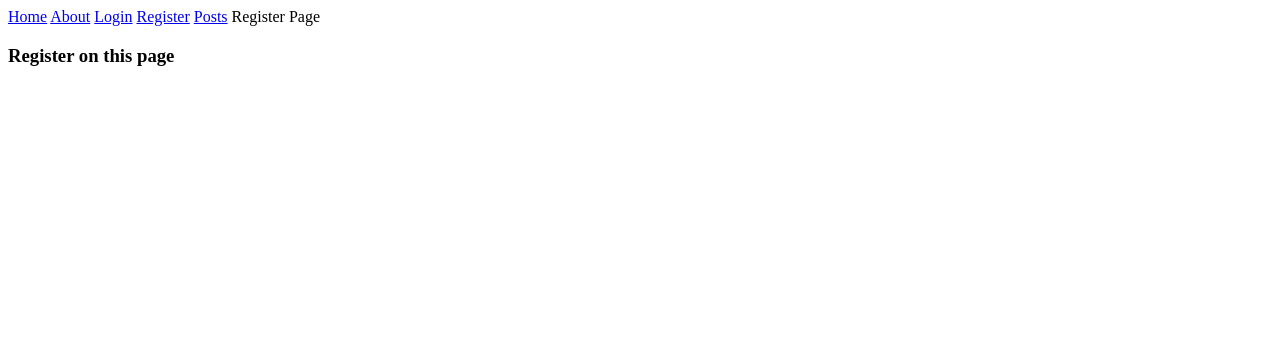
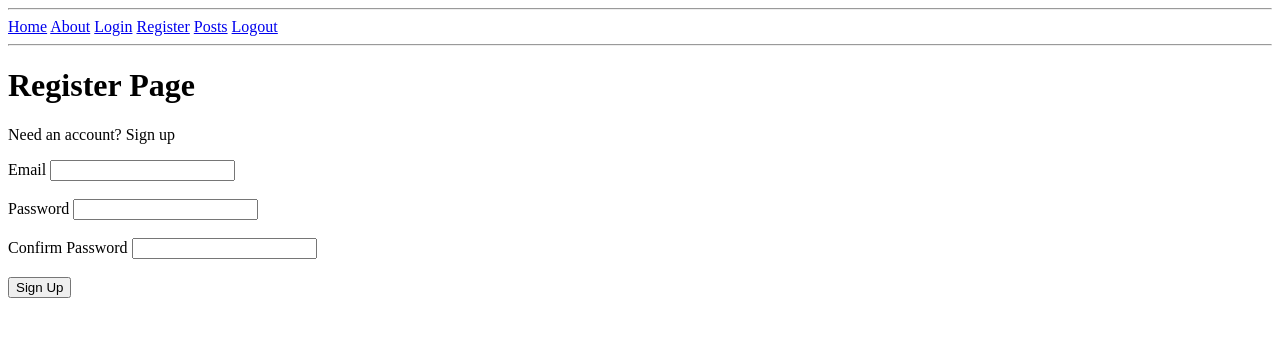
Before and after one commit to sophiecosgrove/flask_blog, a Flask app: page /register in a window 1280 px wide. Shown: the top 337 px of the page. Run offline with Flask 2, Linux system fonts and the light colour scheme.

Commit message:
13/05/20

```diff
--- a/application/__init__.py
+++ b/application/__init__.py
@@ -1,10 +1,15 @@
 from flask import Flask
 from os import getenv
 from flask_sqlalchemy import SQLAlchemy
+from flask_bcrypt import Bcrypt
+from flask_login import LoginManager
 
 app = Flask(__name__)
 app.config['SQLALCHEMY_DATABASE_URI']=getenv('FLASK_BLOG_DB_URI')
 app.config['SECRET_KEY'] = getenv('SECRET_KEY')
 db = SQLAlchemy(app)
+bcrypt = Bcrypt(app)
+login_manager = LoginManager(app)
+login_manager.login_view = 'login'
 
 from application import routes
--- a/application/forms.py
+++ b/application/forms.py
@@ -1,6 +1,33 @@
 from flask_wtf import FlaskForm
-from wtforms import StringField, SubmitField
-from wtforms.validators import DataRequired, Length
+from wtforms import StringField, SubmitField, PasswordField, BooleanField
+from wtforms.validators import DataRequired, Length, Email, EqualTo, ValidationError
+from application.models import Users
+
+class RegistrationForm(FlaskForm):
+    email = StringField('Email',
+        validators = [
+            DataRequired(),
+            Email()
+        ]
+    )
+    password = PasswordField('Password',
+        validators = [
+            DataRequired(),
+        ]
+    )
+    confirm_password = PasswordField('Confirm Password',
+        validators = [
+            DataRequired(),
+            EqualTo('password')
+        ]
+    )
+    submit = SubmitField('Sign Up')
+
+    def validate_email(self, email):
+        user = Users.query.filter_by(email=email.data).first()
+
+        if user:
+            raise ValidationError('Email already in use')
 
 
 class PostForm(FlaskForm):
@@ -29,3 +56,20 @@ class PostForm(FlaskForm):
                 ]
             )
     submit = SubmitField('Post Content')
+
+class LoginForm(FlaskForm):
+    email = StringField('Email',
+        validators=[
+            DataRequired(),
+            Email()
+        ]
+    )
+
+    password = PasswordField('Password',
+        validators=[
+            DataRequired()
+        ]
+    )
+
+    remember = BooleanField('Remember Me')
+    submit = SubmitField('Login')
--- a/application/routes.py
+++ b/application/routes.py
@@ -1,7 +1,8 @@
-from flask import render_template, redirect, url_for
-from application import app, db
-from application.models import Posts
-from application.forms import PostForm
+from flask import render_template, redirect, url_for, request
+from application import app, db, bcrypt
+from application.models import Posts, Users
+from application.forms import PostForm, RegistrationForm, LoginForm
+from flask_login import login_user, current_user, logout_user, login_required
 
 @app.route('/')
 @app.route('/home')
@@ -13,15 +14,25 @@ def home():
 def about():
     return render_template('about.html', title='About Page')
 
-@app.route('/login')
+@app.route('/login', methods=['GET', 'POST'])
 def login():
-    return render_template('login.html', title='Login Page')
+    if current_user.is_authenticated:
+        return redirect(url_for('home'))
+    form = LoginForm()
+    if form.validate_on_submit():
+        user=Users.query.filter_by(email=form.email.data).first()
+        if user and bcrypt.check_password_hash(user.password, form.password.data):
+            login_user(user, remember=form.remember.data)
+            next_page = request.args.get('next')
+            if next_page:
+                return redirect(next_page)
+            else:
+                return redirect(url_for('home'))
+    return render_template('login.html', title='Login Page', form=form)
 
-@app.route('/register')
-def register():
-    return render_template('register.html', title='Register Page')
 
 @app.route('/post', methods=['GET','POST'])
+@login_required
 def post():
     form = PostForm()
     if form.validate_on_submit():
@@ -38,3 +49,22 @@ def post():
     else:
         print(form.errors)
     return render_template('post.html', title='Post', form=form)
+
+@app.route('/register', methods=['GET', 'POST'])
+def register():
+    form = RegistrationForm()
+    if form.validate_on_submit():
+        hash_pw = bcrypt.generate_password_hash(form.password.data)
+
+        user = Users(email=form.email.data, password=hash_pw)
+
+        db.session.add(user)
+        db.session.commit()
+
+        return redirect(url_for('post'))
+    return render_template('register.html', title='Register', form=form)
+
+@app.route("/logout")
+def logout():
+    logout_user()
+    return redirect(url_for('login'))
--- a/application/templates/layout.html
+++ b/application/templates/layout.html
@@ -1,13 +1,16 @@
 <html>
 	<head>
 		<title>{{ title }}</title>
+		<hr/>
 		<a href="{{ url_for('home') }}">Home</a>
 		<a href="{{ url_for('about') }}">About</a>
 		<a href="{{ url_for('login') }}">Login</a>
 		<a href="{{ url_for('register') }}">Register</a>
 		<a href="{{ url_for('post') }}">Posts</a>
+		<a href="{{ url_for('login') }}">Logout</a>
+		<hr/>
 	</head>
-   	<body>
+     	<body>
  		{% block body_content %}{% endblock %}
  	</body>
 
--- a/application/templates/register.html
+++ b/application/templates/register.html
@@ -1,11 +1,50 @@
 
 {% extends 'layout.html'%}
 {% block body_content %}
-                {{ title }}
-
-
-                <div>
-                        <h3>Register on this page</h3>
-                </div>
-
+    <h1>Register Page</h1>
+    <p>Need an account? Sign up</p>
+    <div class='form'>
+	    <form method='POST' action=''>
+		    {{ form.hidden_tag() }}
+		    <div class='form_group'>
+			    {{ form.email.label }}
+			    {{ form.email }}
+			    {% if form.email.errors %}
+			        <div class='error'>
+					{% for error in form.email.errors %}
+					    <span>{{ error }}</span>
+					{% endfor %}
+				</div>
+		            {% endif %}
+		    </div>
+		    <br>
+		    <div class='form_group'>
+		            {{ form.password.label }}
+                            {{ form.password }}
+                            {% if form.password.errors %}
+                                <div class='error'>
+                                    {% for error in form.password.errors %}
+                                        <span>{{ error }}</span>
+                                    {% endfor %}
+                                </div>
+			    {% endif %}
+		    </div>
+                    <br>
+		    <div class='form_group'>
+			    {{ form.confirm_password.label }}
+		            {{ form.confirm_password }}
+		            {% if form.confirm_password.errors %}
+		                <div class='error'>
+				    {% for error in form.confirm_password.errors %}
+				        <span>{{ error }}</span>
+				    {% endfor %}
+			        </div>
+                            {% endif %}
+		    </div>
+		    <br>
+		    <div class='form_group'>
+			        {{ form.submit }}
+		    </div>
+		</form>
+	</div>
 {% endblock %}
--- a/create.py
+++ b/create.py
@@ -1,4 +1,5 @@
 from application import db
-from application.models import Posts
+from application.models import Posts, Users
 
+db.drop_all()
 db.create_all()
--- a/requirements.txt
+++ b/requirements.txt
@@ -4,3 +4,7 @@ Flask-SQLAlchemy==2.4.1
 SQLAlchemy==1.3.16
 WTForms==2.3.1
 Flask-WTF==0.14.3
+bcrypt==3.1.7
+email-validator==1.1.0
+Flask-Bcrypt==0.7.1
+Flask-Login==0.5.0
```
Also changed, not shown: application/models.py (+15 -0 lines), application/templates/login.html (+38 -6 lines).
